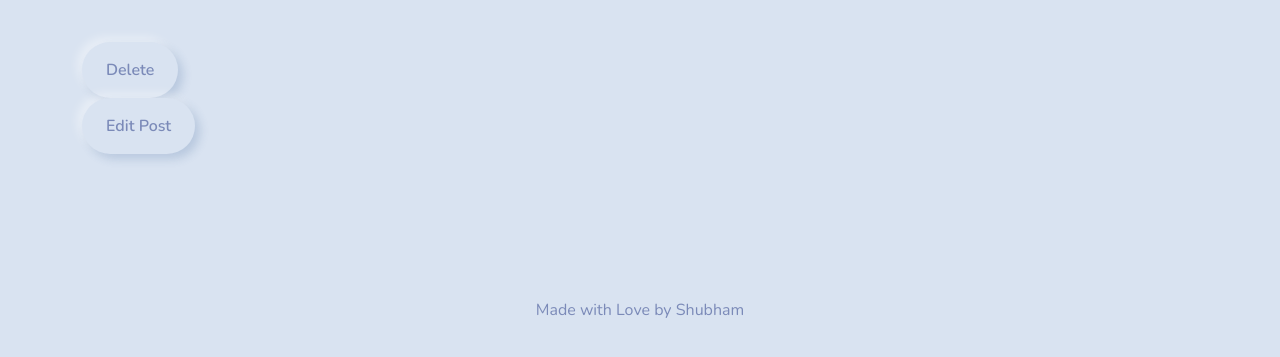
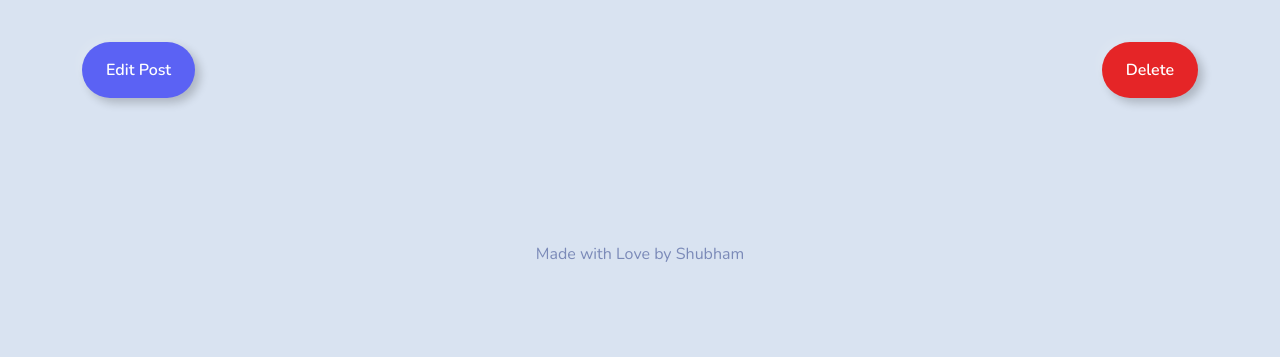
Before and after one commit to Shubhamdutta2000/PHP_Blog_Post, a PHP site: page /PHP_Blog/post.php?id=1 in a window 1280 px wide. Shown: the part 198-555 px from the top of the page. Run offline with PHP 8.4, Linux system fonts and the light colour scheme; data that the repository does not hold is empty; some libraries are stand-ins or nearby versions.

Commit message:
Change in ui of the blog site

```diff
--- a/index.php
+++ b/index.php
@@ -45,7 +45,7 @@
                 <p>
                     <?php echo $post['body']; ?>
                 </p>
-                <a class="mb-5 btn btn-default"
+                <a class="mb-5 btn btn-outline-primary"
                    href="post.php?id=<?php echo $post['id']; ?>"
                 >
                     Read more ...
--- a/post.php
+++ b/post.php
@@ -67,19 +67,21 @@
         <?php echo $post['body']; ?>
       </p>
 
-      <!-- For deleting particular post  -->
-      <form method="post" class="float-right" action="<?php echo $_SERVER['PHP_SELF']; ?>">
-          <input type="hidden" name="delete_id" value="<?php echo $post['id']; ?>" />
-          <input type="submit" name="delete" class="btn btn-danger" value="Delete" />
-      </form>
+      <div class="d-flex justify-content-between">
+          <!-- For editing post (redirect to editPost page) -->
+          <a class="mb-5 btn btn-outline-info "
+              href="editPost.php?id=<?php echo $post['id']; ?>"
+          >
+              Edit Post
+          </a>
 
-      <!-- For editing post (redirect to editPost page) -->
-      <a class="mb-5 btn "
-          href="editPost.php?id=<?php echo $post['id']; ?>"
-      >
-          Edit Post
-      </a>
+           <!-- For deleting particular post  -->
+          <form method="post" action="<?php echo $_SERVER['PHP_SELF']; ?>">
+              <input type="hidden" name="delete_id" value="<?php echo $post['id']; ?>" />
+              <input type="submit" name="delete" class="btn btn-outline-danger" value="Delete" />
+          </form>
 
+      </div>
   </div>
 
 <?php include 'templates/footer.php'; ?>
```
